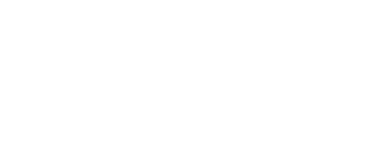
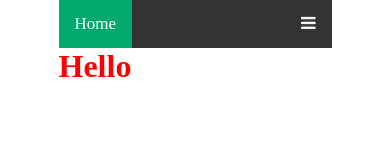
Before and after one commit to Lvalder1/chiswick-web-design, a plain HTML site: page index.html in a window 390 px wide. Drawn offline with Linux system fonts and the light colour scheme.

Commit message:
Created responsive burger nav

```diff
--- /dev/null
+++ b/app.js
@@ -0,0 +1,9 @@
+
+function hamburgerNav() {
+    let x = document.getElementById("siteNav");
+    if (x.className === "nav") {
+        x.className += " responsive";
+    } else {
+      x.className = "nav";
+    }
+  }
--- a/index.html
+++ b/index.html
@@ -4,10 +4,25 @@
     <meta charset="UTF-8">
     <meta http-equiv="X-UA-Compatible" content="IE=edge">
     <meta name="viewport" content="width=device-width, initial-scale=1.0">
+    <link rel="stylesheet" href="https://cdnjs.cloudflare.com/ajax/libs/font-awesome/4.7.0/css/font-awesome.min.css">
     <link rel="stylesheet" href="style.css">
     <title>Chiswick Web Design</title>
 </head>
 <body>
-
+    <header>
+        <nav>
+            <div class="nav" id="siteNav">
+                <a href="#home" class="active">Home</a>
+                <a href="#news">News</a>
+                <a href="#contact">Contact</a>
+                <a href="#about">About</a>
+                <a href="javascript:void(0);" class="icon" onclick="hamburgerNav()">
+                    <i class="fa fa-bars"></i>
+                </a>
+            </div>
+        </nav>
+    </header>
+    <h1>Hello</h1>
+    <script src="app.js"></script>
 </body>
 </html>
--- a/style.scss
+++ b/style.scss
@@ -0,0 +1,66 @@
+* {
+    margin: 0;
+    padding: 0;
+    box-sizing: border-box;
+}
+
+body {
+    margin: 0 15%;
+}
+
+h1 {
+    color: red;
+}
+
+//Nav Bar
+
+.nav {
+    overflow: hidden;
+    background-color: #333;
+  }
+
+.nav a {
+    float: left;
+    display: block;
+    color: #f2f2f2;
+    text-align: center;
+    padding: 14px 16px;
+    text-decoration: none;
+    font-size: 17px;
+    }
+
+.nav a:hover {
+    background-color: #ddd;
+    color: black;
+    }
+
+.nav a.active {
+    background-color: #04AA6D;
+    color: white;
+    }
+
+.nav .icon {
+    display: none;
+    }
+
+@media screen and (max-width: 600px) {
+    .nav a:not(:first-child) {display: none;}
+    .nav a.icon {
+        float: right;
+        display: block;
+    }
+}
+
+@media screen and (max-width: 600px) {
+    .nav.responsive {position: relative;}
+    .nav.responsive .icon {
+        position: absolute;
+        right: 0;
+        top: 0;
+    }
+    .nav.responsive a {
+        float: none;
+        display: block;
+        text-align: left;
+    }
+}
```
Also changed, not shown: style.css, 1 other file.
